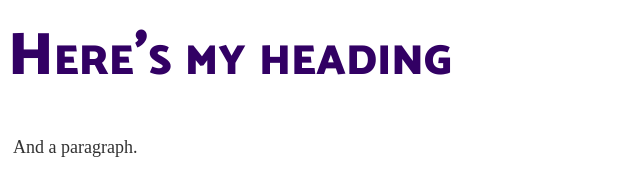
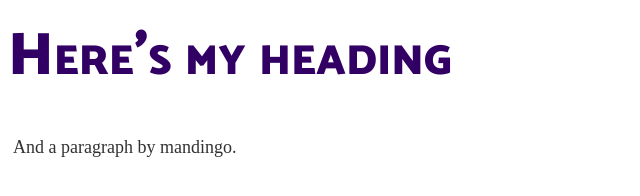
Before and after one commit to ergrko/ergrko.github.io, a plain HTML site: page Example2.html in a window 1280 px wide. Shown: the whole page, without its empty margins (0-640 px from the left). Drawn offline with Linux system fonts and the light colour scheme.

Commit message:
Update Example2.html

```diff
--- a/Example2.html
+++ b/Example2.html
@@ -16,7 +16,7 @@
 <body>
 
 <h1>Here's my heading</h1>
-<p>And a paragraph.</p>
+<p>And a paragraph by mandingo.</p>
 
 </body>
 </html>
```
